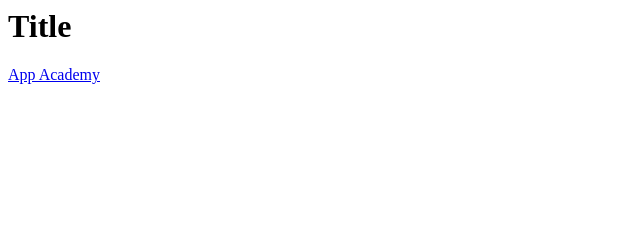
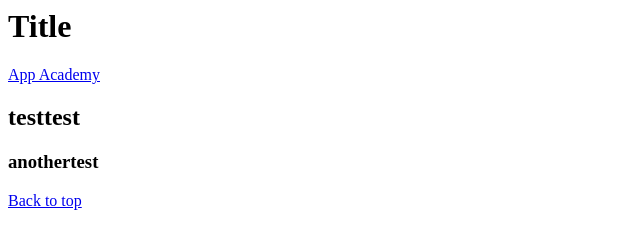
Before and after one commit to wenyuanwu/wenyuanwu.github.io, a plain HTML site: page index.html in a window 1280 px wide. Shown: the whole page, without its empty margins (0-640 px from the left). Drawn offline with Linux system fonts and the light colour scheme.

Commit message:
test nested link

```diff
--- a/index.html
+++ b/index.html
@@ -1,3 +1,9 @@
 <h1> Title </h1>
 
 <a href="http://appacademy.io">App Academy</a>
+
+<a name="top-of-page" />
+    <!-- Imagine all of your other content in between. By the way, this is how we denote comments in HTML. -->
+    <h2> testtest </h2>
+    <h3> anothertest </h3>
+<a href="#top-of-page">Back to top</a>
```
